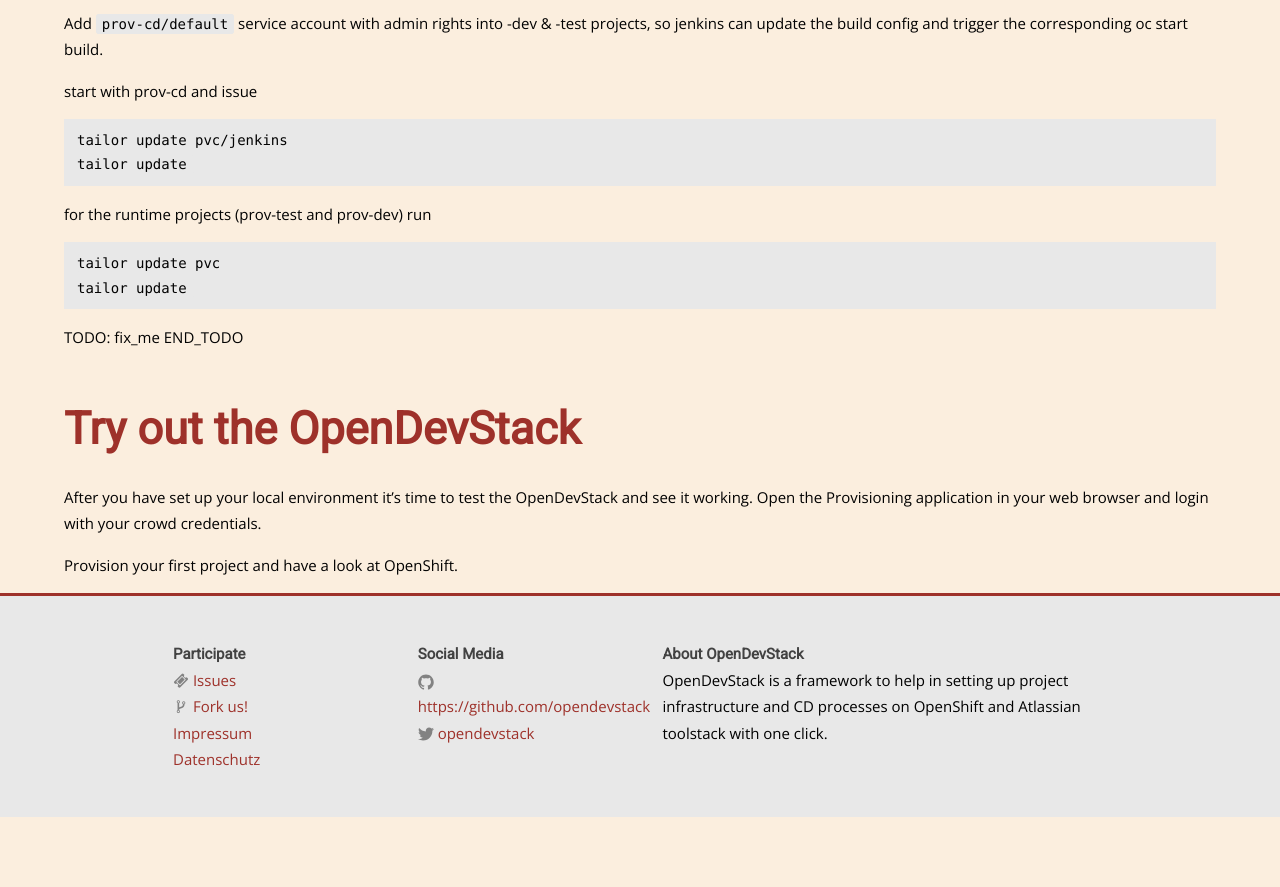
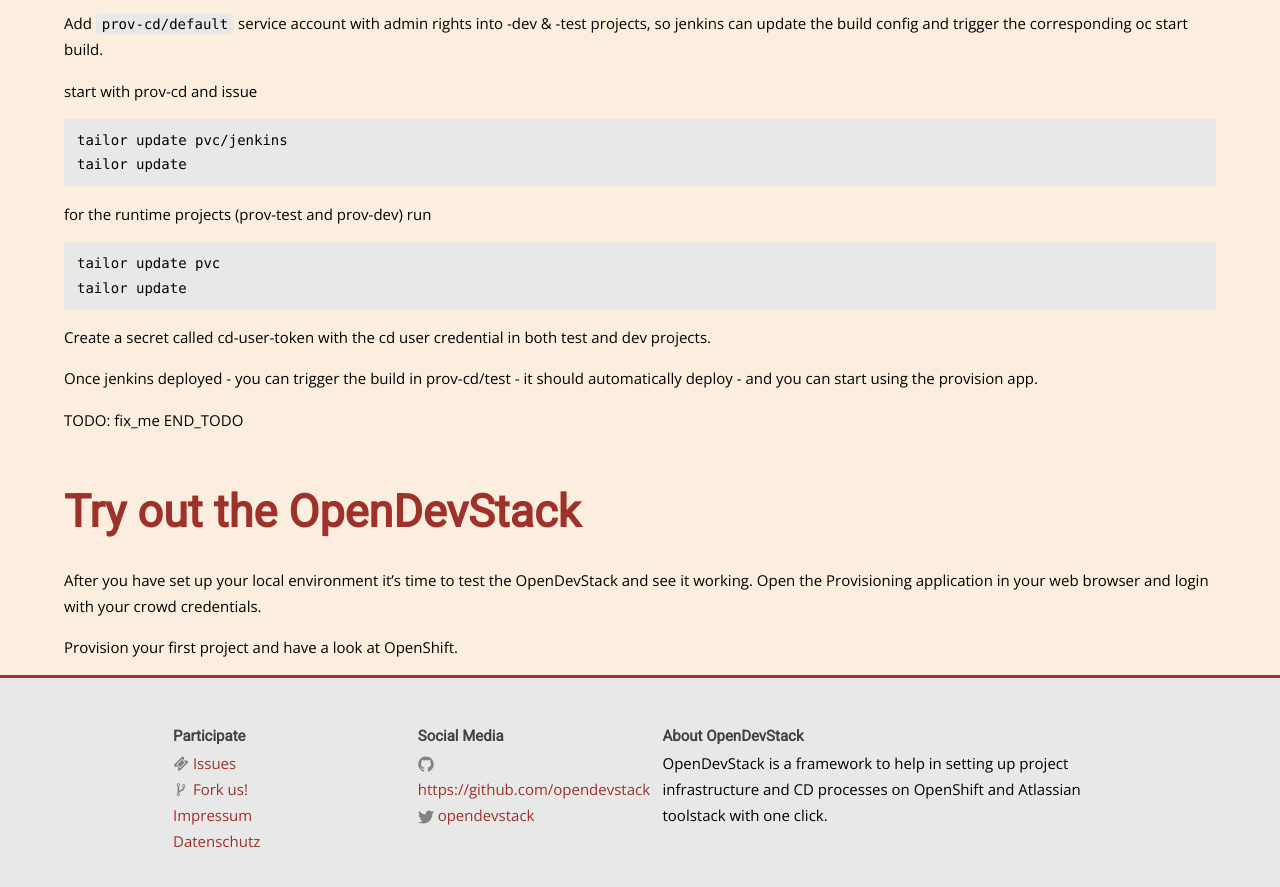
Before and after one commit to opendevstack/opendevstack.github.io, a Jekyll site: the page built from doc/getting-started.md, in a window 1280 px wide and 900 px high, scrolled down 26261 px. Shown: the top 887 px of the window. Built offline with Jekyll 4.4.1, drawn with Linux system fonts in a browser that asks for light colours; nearby versions of some CDN libraries; our own code applies the rules of GitHub Pages for plain Markdown files; before the commit the page ends 27078 px from its top, so only the background shows below that.

Commit message:
Update getting-started.md

````diff
--- a/doc/getting-started.md
+++ b/doc/getting-started.md
@@ -921,6 +921,9 @@
 tailor update pvc
 tailor update
 ```
+Create a secret called cd-user-token with the cd user credential in both test and dev projects.
+
+Once jenkins deployed - you can trigger the build in prov-cd/test - it should automatically deploy - and you can start using the provision app.
 
 TODO: fix_me END_TODO
 
````
